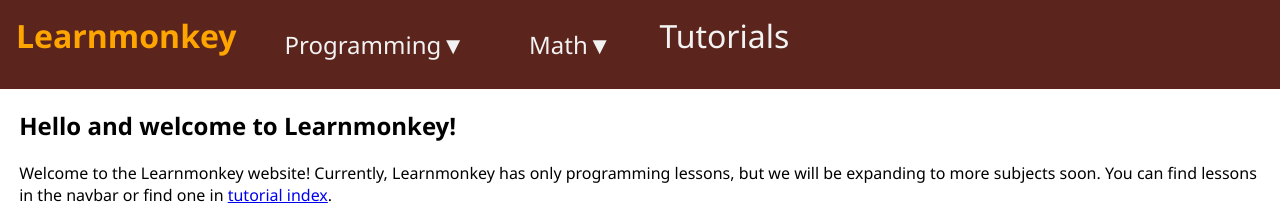
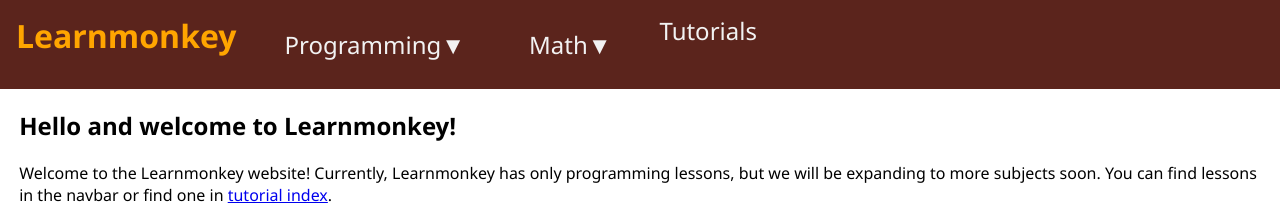
Before and after one commit to learnmonkey/learnmonkey.github.io, a Jekyll site: the page built from index.html, in a window 1280 px wide. Shown: the top 211 px of the page. Built offline with Jekyll 4.4.1, drawn with Linux system fonts in a browser that asks for light colours; nearby versions of some CDN libraries.

Commit message:
update css

```diff
--- a/_includes/nav.html
+++ b/_includes/nav.html
@@ -88,6 +88,6 @@
 			<a href="#">Link 3</a>
 		</div>
 	</div>
-	<a href="/tutorial-index/" style="font-size: 2em;">Tutorials</a>
+	<a href="/tutorial-index/" style="font-size: 1.5em;">Tutorials</a>
 	<a class="small-nav-open icon" onclick="openSmallNav()">&#9776;</a>
 </div>
```
